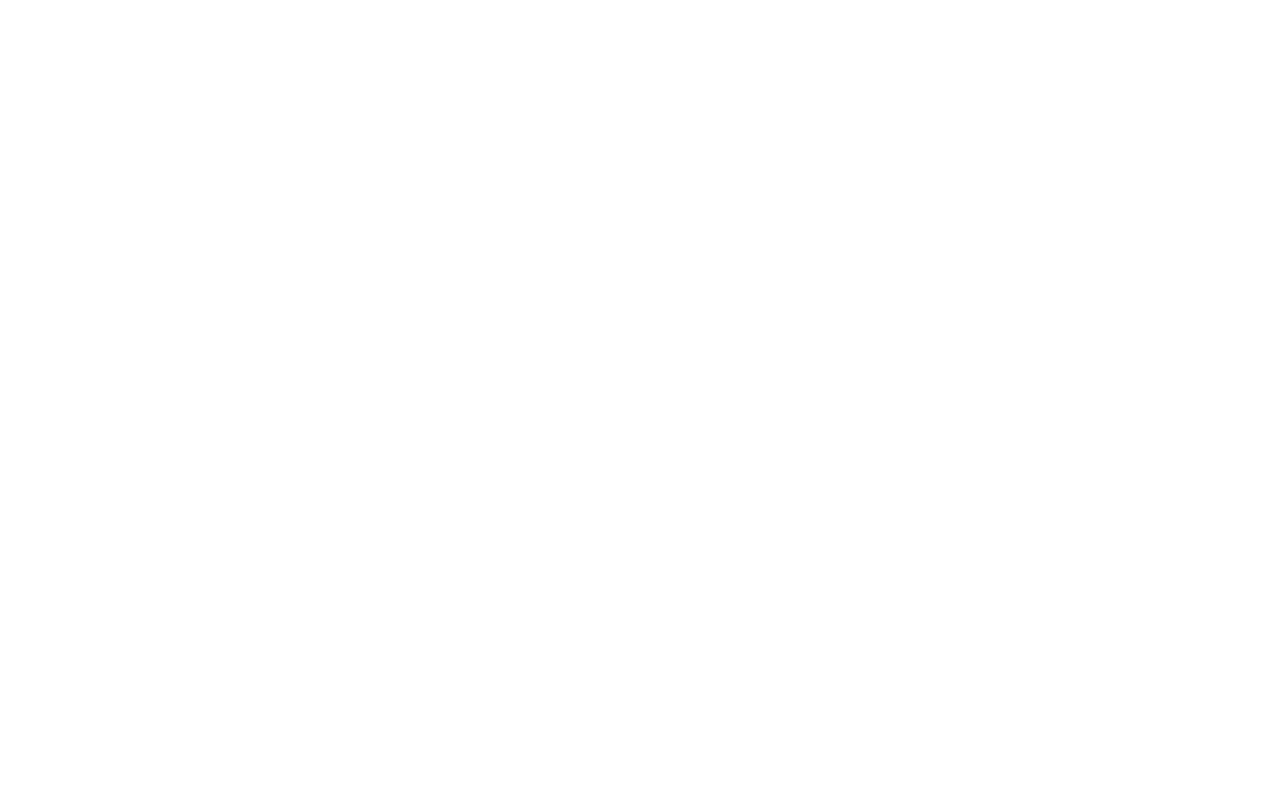
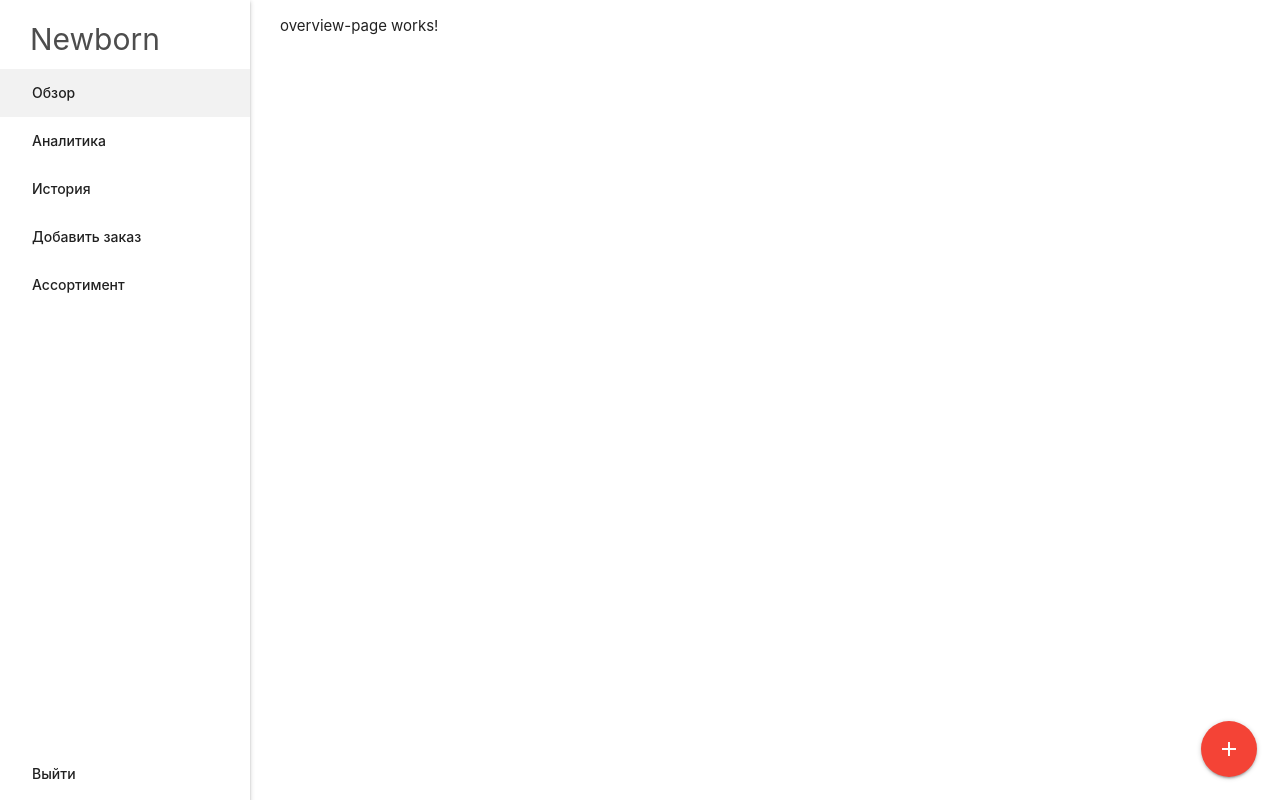
Before and after one commit to relner/fulstack-lessons, an Angular app in the folder client/: page /overview in a window 1280 px wide. Before the commit this address led to /. Built offline with nearby package versions, Linux system fonts and the light colour scheme; sample sign-in values are in the browser's storage.

Commit message:
create site layout

```diff
--- a/client/src/app/app-routing.module.ts
+++ b/client/src/app/app-routing.module.ts
@@ -5,6 +5,7 @@ import { AuthLayoutComponent } from "./shared/layouts/auth-layout/auth-layout.co
 import { SiteLayoutComponent } from "./shared/layouts/site-layout/site-layout.component";
 import { RegisterPageComponent } from "./register-page/register-page.component";
 import { AuthGuard } from "./shared/classes/auth.guard";
+import { OverviewPageComponent } from "./overview-page/overview-page.component";
 
 const routes: Routes = [
     {
@@ -16,7 +17,7 @@ const routes: Routes = [
     },
     {
         path: '', component: SiteLayoutComponent, canActivate: [AuthGuard], children: [
-
+            {path: 'overview', component: OverviewPageComponent}
         ]
     }
 ]
--- a/client/src/app/app.module.ts
+++ b/client/src/app/app.module.ts
@@ -10,6 +10,7 @@ import { AuthLayoutComponent } from './shared/layouts/auth-layout/auth-layout.co
 import { SiteLayoutComponent } from './shared/layouts/site-layout/site-layout.component';
 import { RegisterPageComponent } from './register-page/register-page.component';
 import { TokenInterceptor } from './shared/classes/token.interceptor';
+import { OverviewPageComponent } from './overview-page/overview-page.component';
 
 
 @NgModule({
@@ -19,6 +20,7 @@ import { TokenInterceptor } from './shared/classes/token.interceptor';
     AuthLayoutComponent,
     SiteLayoutComponent,
     RegisterPageComponent,
+    OverviewPageComponent,
 
   ],
   imports: [
--- /dev/null
+++ b/client/src/app/overview-page/overview-page.component.html
@@ -0,0 +1,3 @@
+<p>
+  overview-page works!
+</p>
--- /dev/null
+++ b/client/src/app/overview-page/overview-page.component.ts
@@ -0,0 +1,15 @@
+import { Component, OnInit } from '@angular/core';
+
+@Component({
+  selector: 'app-overview-page',
+  templateUrl: './overview-page.component.html',
+  styleUrls: ['./overview-page.component.css']
+})
+export class OverviewPageComponent implements OnInit {
+
+  constructor() { }
+
+  ngOnInit() {
+  }
+
+}
--- a/client/src/app/shared/classes/material.service.ts
+++ b/client/src/app/shared/classes/material.service.ts
@@ -1,7 +1,14 @@
+import { ElementRef } from "@angular/core";
+
 declare var M
 
 export class MaterialService {
+
     static toast(message: string){
         M.toast({html: message})
     }
+
+    static initializeFloatingButton(ref: ElementRef){
+        M.FloatingActionButton.init(ref.nativeElement)
+    }
 }
--- a/client/src/app/shared/layouts/site-layout/site-layout.component.html
+++ b/client/src/app/shared/layouts/site-layout/site-layout.component.html
@@ -1,3 +1,21 @@
-<p>
-  site-layout works!
-</p>
+<!--SIDEBAR-->
+<ul class="sidenav sidenav-fixed a-sidenav">
+    <h4>Newborn</h4>
+    <li class="bold" *ngFor="let link of links" routerLinkActive="active">
+      <a [routerLink]="[link.url]" class="waves-effect waves-orange">{{ link.name }}</a>
+    </li>
+    <li class="bold last"><a href="#" class="waves-effect waves-orange" (click)="logout($event)">Выйти</a></li>
+</ul>
+<main class="content">
+    <router-outlet></router-outlet>
+</main>
+<!--Floating button-->
+<div class="fixed-action-btn" #floating>
+    <a class="btn-floating btn-large red">
+        <i class="large material-icons">add</i>
+    </a>
+    <ul>
+        <li><a class="btn-floating green"><i class="material-icons">assignment</i></a></li>
+        <li><a class="btn-floating blue"><i class="material-icons">list</i></a></li>
+    </ul>
+</div>
--- a/client/src/app/shared/layouts/site-layout/site-layout.component.ts
+++ b/client/src/app/shared/layouts/site-layout/site-layout.component.ts
@@ -1,15 +1,40 @@
-import { Component, OnInit } from '@angular/core';
+import { Component, OnInit, AfterViewInit, ViewChild, ElementRef } from '@angular/core';
+import { AuthService } from '../../services/auth.service';
+import { Router } from '@angular/router';
+import { MaterialService } from '../../../shared/classes/material.service';
+
 
 @Component({
   selector: 'app-site-layout',
   templateUrl: './site-layout.component.html',
   styleUrls: ['./site-layout.component.css']
 })
-export class SiteLayoutComponent implements OnInit {
+export class SiteLayoutComponent implements OnInit, AfterViewInit {
 
-  constructor() { }
+  @ViewChild('floating') floatingRef: ElementRef
+
+  links = [
+    {url: '/overview', name: 'Обзор'},
+    {url: '/analytics', name: 'Аналитика'},
+    {url: '/history', name: 'История'},
+    {url: '/order', name: 'Добавить заказ'},
+    {url: '/categories', name: 'Ассортимент'}
+  ]
+
+  constructor(private auth: AuthService,
+              private router: Router) { }
+
+  ngAfterViewInit(): void {
+    MaterialService.initializeFloatingButton(this.floatingRef)
+  }
 
   ngOnInit() {
   }
 
+  logout(event: Event){
+    event.preventDefault()
+    this.auth.logout()
+    this.router.navigate(['/login'])
+  }
+
 }
--- a/client/src/index.html
+++ b/client/src/index.html
@@ -7,6 +7,7 @@
 
   <meta name="viewport" content="width=device-width, initial-scale=1">
   <link rel="icon" type="image/x-icon" href="favicon.ico">
+  <link href="https://fonts.googleapis.com/icon?family=Material+Icons" rel="stylesheet">
 </head>
 <body>
   <app-root></app-root>
```
Also changed, not shown: client/src/app/overview-page/overview-page.component.css (added).
